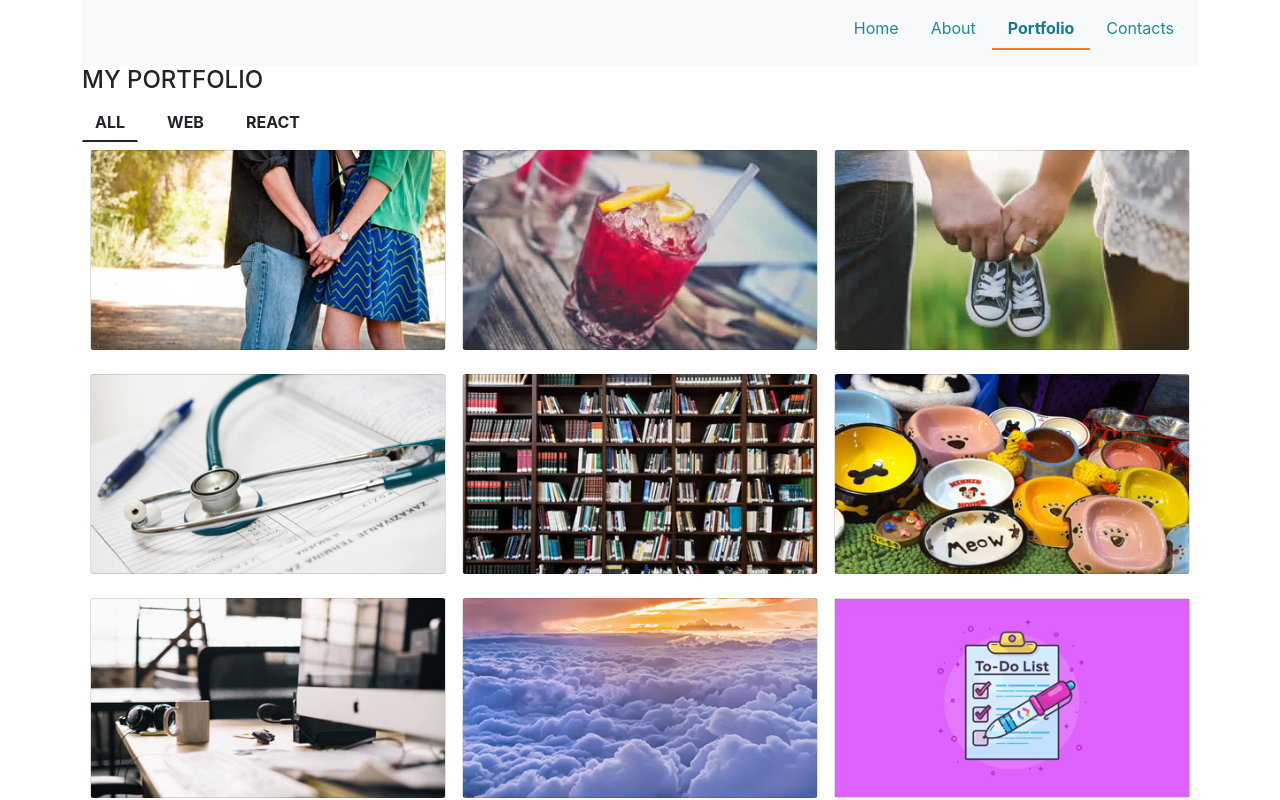
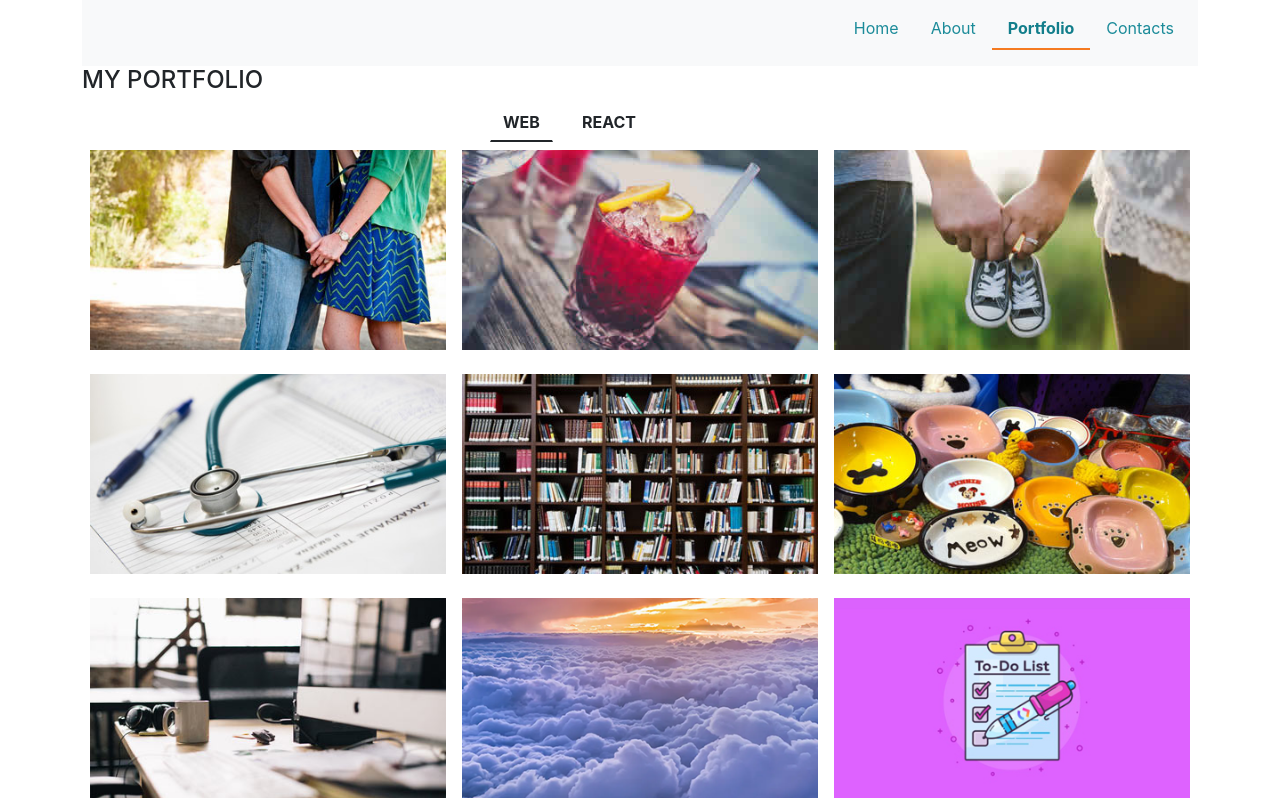
Before and after one commit to Dulatto/react-portfolio-2, a React (Create React App) app: page / in a window 1280 px wide. Both pictures are taken after a click on the tab "Portfolio". Shown: the top 800 px of the page. Built offline with nearby package versions, Linux system fonts and the light colour scheme.

Commit message:
portfolio

```diff
--- a/src/App.css
+++ b/src/App.css
@@ -125,6 +125,9 @@
   -webkit-animation: 0;
   animation: 0;
 }
+.button-group{
+  width:300px
+}
 /*****************************/
 .bground-1 {
   background: url("./img/dating.jpg");
@@ -194,7 +197,7 @@
   height: 6px !important;
   width: 100px;
   position: relative;
-  background: #08fdd8;
+  background: #127e8b;
   margin-bottom: 20px;
   margin-left: 0;
   border: 0;
@@ -210,7 +213,7 @@
   width: 100%;
   opacity: 0;
   transition: all 0.5s;
-  border-bottom: 2px solid #08fdd8;
+  border-bottom: 2px solid #127e8b;
 }
 .hover-bg .hover-text .overlay-caption {
   display: table;
@@ -226,6 +229,10 @@
 }
 .card-body {
   padding: 0rem 0rem;
+}
+.card {
+  border: 0px solid rgba(0,0,0,.125);
+  border-radius: 0rem;
 }
 /******************************************/
 @media screen and (max-width: 1200px) {
--- a/src/Components/PortfolioPage.js
+++ b/src/Components/PortfolioPage.js
@@ -37,7 +37,7 @@ let list = images.map(item => {
 })
 
 function PortfolioPage(props) {
-    const [activeButton, setActiveButton] = useState('all');
+    const [activeButton, setActiveButton] = useState('web');
     const [gallery, setGallery] = useState([list])
 
     const frame = (item) => {
@@ -61,16 +61,9 @@ function PortfolioPage(props) {
 
 
     const handleButtonName = (e) => {
-        console.log('handleButtonName', e.target.name);
+        //console.log('handleButtonName', e.target.name);
         setActiveButton(e.target.name);
-        if (e.target.name === 'all') {
-            let list = images.map(item => {
-                return (
-                    frame(item)
-                )
-            })
-            setGallery(list);
-        } else if (e.target.name === 'web') {
+        if (e.target.name === 'web') {
             let list = images.filter(item => item.type === 'JS')
             let web = list.map(item => {
                 return (
@@ -96,8 +89,8 @@ function PortfolioPage(props) {
             <h4>MY PORTFOLIO</h4>
             <div className="row portfolio">
                 <div className="col-12 ">
-                    <div className=" start-50" >
-                        <button type="button" className={`btn fw-bold me-3 ${activeButton === 'all' ? 'border-bottom' : null}`} name='all' onClick={(e) => handleButtonName(e)}>ALL</button>
+                    <div className="mx-auto button-group" >
+
                         <button type="button" className={`btn fw-bold me-3 ${activeButton === 'web' ? 'border-bottom' : null}`} name='web' onClick={(e) => handleButtonName(e)}>WEB </button>
                         <button type="button" className={`btn fw-bold me-3 ${activeButton === 'react' ? 'border-bottom' : null}`} name='react' onClick={(e) => handleButtonName(e)}>REACT</button>
                     </div>
```
